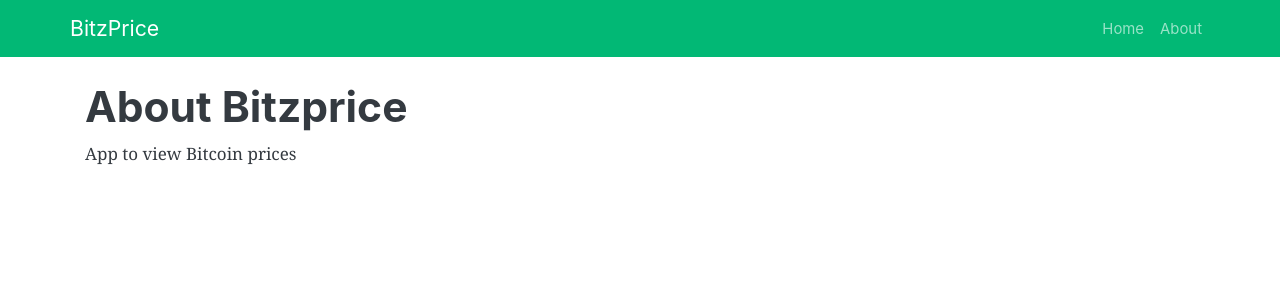
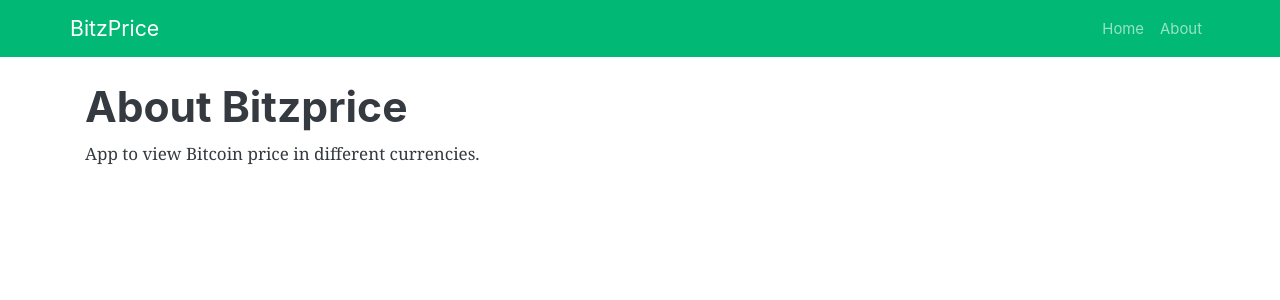
Before and after one commit to fabianvelizok/bitzprice, a Next.js app: page /about in a window 1280 px wide. Shown: the top 300 px of the page. Built offline with nearby package versions, Linux system fonts and the light colour scheme.

Commit message:
Update page description

```diff
--- a/package.json
+++ b/package.json
@@ -1,7 +1,7 @@
 {
   "name": "bitzprice",
   "version": "0.1.0",
-  "description": "",
+  "description": "App to view Bitcoin price in different currencies.",
   "main": "index.js",
   "scripts": {
     "dev": "next",
--- a/pages/about.js
+++ b/pages/about.js
@@ -3,7 +3,7 @@ import Layout from '../components/Layout';
 const About = () => (
   <Layout>
     <h1>About Bitzprice</h1>
-    <p>App to view Bitcoin prices</p>
+    <p>App to view Bitcoin price in different currencies.</p>
   </Layout>
 );
 
```
